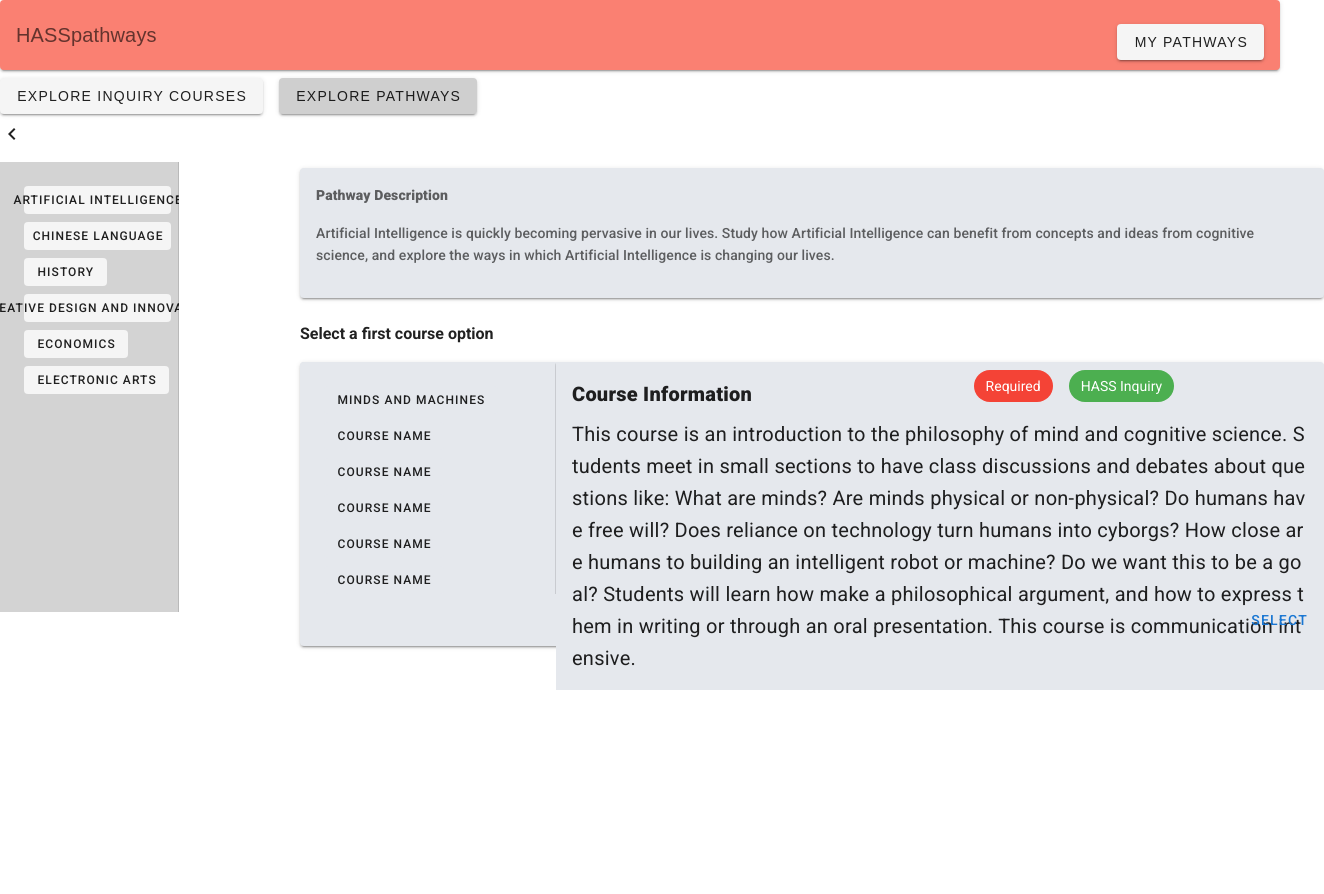
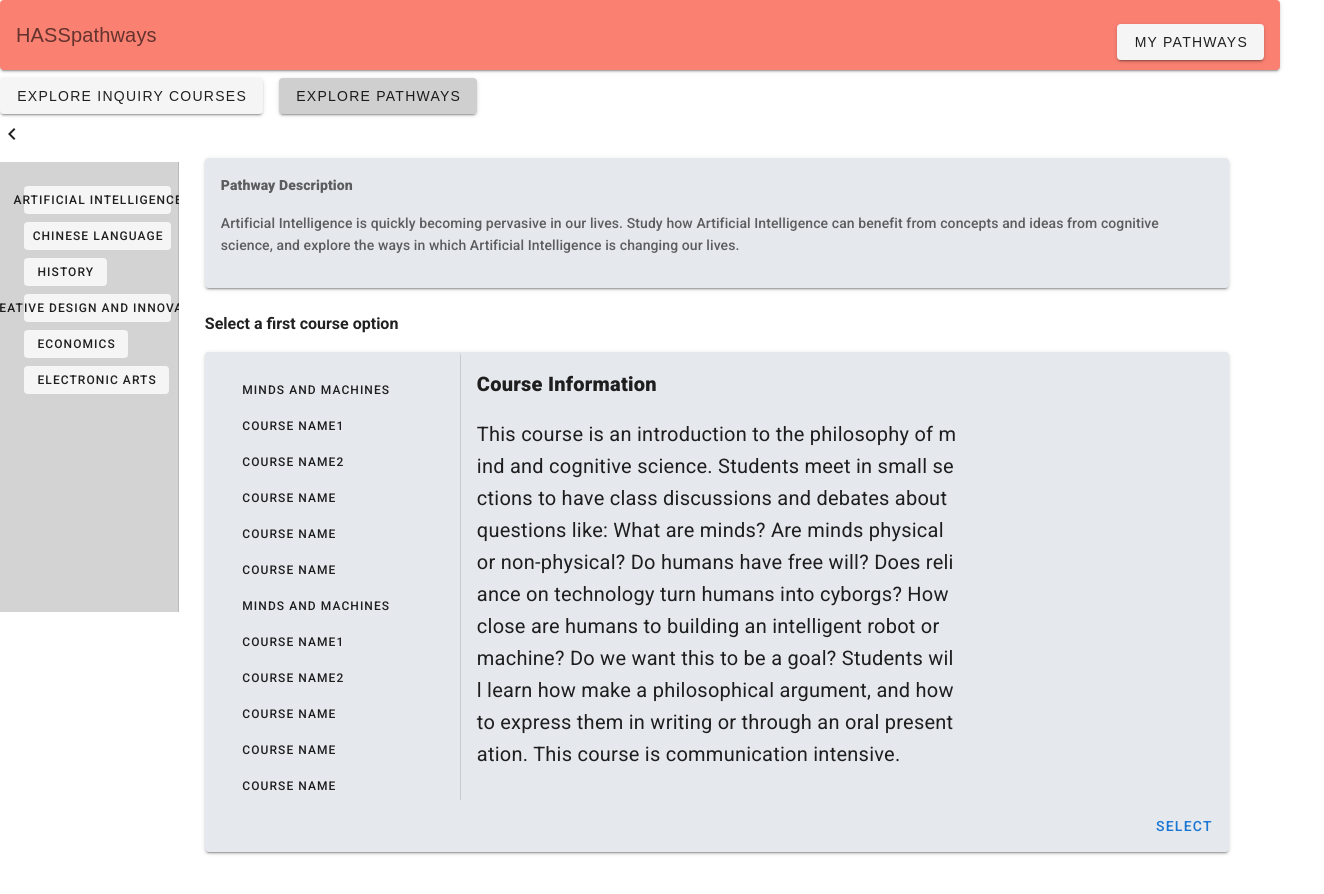
Before and after one commit to dmata210/HASSpathways, a Vue app in the folder frontend/: page /#/pathway in a window 1280 px wide. Shown: the top 894 px of the page, 1324 px wide, since content can reach past the window. Built offline with nearby package versions, Linux system fonts and the light colour scheme; a web font is replaced by a local one.

Commit message:
update
tomorrow i plan on making it so if you click a button, the button display **actually** changes

```diff
--- a/frontend/src/components/Pathway.vue
+++ b/frontend/src/components/Pathway.vue
@@ -15,7 +15,7 @@
     <div id="right_panel">
 
       <!-- pathway info -->
-      <v-card color="#e5e8ed">
+      <v-card width="100%" class="mt-1" color="#e5e8ed">
         <v-card-text>
           <!-- pathway name -->
           <p class="font-weight-black">
@@ -33,12 +33,15 @@
       <p class="font-weight-bold"> Select a first course option </p>
 
       <!-- pathway courses & course information -->
-      <div id="bottom_panel">
-        <v-card id="bottom_panel" color="#e5e8ed">
+      <div>
+        <v-card width="100%" color="#e5e8ed">
 
           <!-- all courses possible for path -->
           <v-navigation-drawer v-modoel="drawer" color="#e5e8ed" height="100%" width="256" class="mt-4">
             <ul class="mt-4 mr-2">
+              <v-btn color="#e5e8ed" small depressed class="mt-2 text-wrap" v-for="item in items" :key="item.course_name">
+                {{ item.courses[0].course_name }}
+              </v-btn>
               <v-btn color="#e5e8ed" small depressed class="mt-2 text-wrap" v-for="item in items" :key="item.course_name">
                 {{ item.courses[0].course_name }}
               </v-btn>
@@ -49,13 +52,6 @@
           <!-- course information -->
           <v-card-title id="course_information_headline" class="font-weight-black">Course Information</v-card-title>
 
-          <!-- buttons -->
-          <div id="chip_info">
-            <v-chip class="ma-2" color="red" text-color="white">Required</v-chip>
-            <v-chip class="ma-2" color="green" text-color="white">HASS Inquiry</v-chip>
-            <v-chip class="ma-2" color="red" text-color="white">Major Restricted</v-chip>
-            <v-chip class="ma-2" color="red" text-color="white">Gateway Course</v-chip>
-          </div>
 
           <v-card-title id="actual_course_information" class="font-weight-regular">
             This course is an introduction to the philosophy of mind and cognitive science. Students meet in small sections to have class discussions and debates about questions like: What are minds? Are minds physical or non-physical? Do humans have free will? Does reliance on technology turn humans into cyborgs? How close are humans to building an intelligent robot or machine? Do we want this to be a goal? Students will learn how make a philosophical argument, and how to express them in writing or through an oral presentation. This course is communication intensive.
@@ -91,38 +87,6 @@ export default {
               gateway_course: false,
               required: false
             },
-            {
-              course_name: "AI and Society",
-              course_description: "N/A",
-              hass_inquiry: true,
-              major_restricted: false,
-              gateway_course: false,
-              required: false
-            },
-            {
-              course_name: "Are Humans Rational?",
-              course_description: "The Aristotelian dictum that we are rational animals is under severe attack these days. In fact, the previous sentence may seriously understate the situation: the dictum is perhaps outright rejected by many, if not most. From psychologists of reasoning and decision-making to behavioral economists to the “new atheists” (all groups whose message we will consider in this class), the onslaught is firmly underway, and fierce.",
-              hass_inquiry: true,
-              major_restricted: false,
-              gateway_course: false,
-              required: false
-            },
-            {
-              course_name: "Introduction to Cognitive Science",
-              course_description: "This course is an introduction to the new and quickly growing field of cognitive science. Cognitive Science is a highly interdisciplinary field of study of mind at the intersection of philosophy, psychology, computer science, neuroscience, linguistics, and anthropology. This is a communication-intensive course.",
-              hass_inquiry: true,
-              major_restricted: false,
-              gateway_course: false,
-              required: true
-            },
-            {
-              course_name: "More Courses",
-              course_description: "More course descriptions",
-              hass_inquiry: true,
-              major_restricted: false,
-              gateway_course: false,
-              required: false
-            },
           ]
         },
         {
@@ -130,7 +94,7 @@ export default {
           pathway_description: `pathway description bro`,
           courses: [
             {
-              course_name: "Course name",
+              course_name: "Course Name1",
               course_description: "Course description",
               // boolean for special stuff
             }
@@ -141,7 +105,7 @@ export default {
           pathway_description: `pathway description bro`,
           courses: [
             {
-              course_name: "Course name",
+              course_name: "Course name2",
               course_description: "Course description",
               // boolean for special stuff
             }
@@ -191,10 +155,10 @@ export default {
 
 <style>
 #right_panel {
-position: absolute;
-  top: 46px;
-  left: 300px;
-  width: 80%
+  position: absolute;
+  left: 16%;
+  top: 4%;
+  width: 80%;
 }
 
 #course_information_headline {
@@ -204,17 +168,13 @@ position: absolute;
   left: 256px;
 }
 
-#chip_info {
-    position: absolute;
-  top: 0%;
-  left: 65%;
-}
-
 #actual_course_information {
   background: #e5e8ed;
   position: absolute;
-  top: 40px;
+  top: 10%;
   left: 256px;
+  width: 50%;
+  height: 30%;
 }
 
 li {
```
